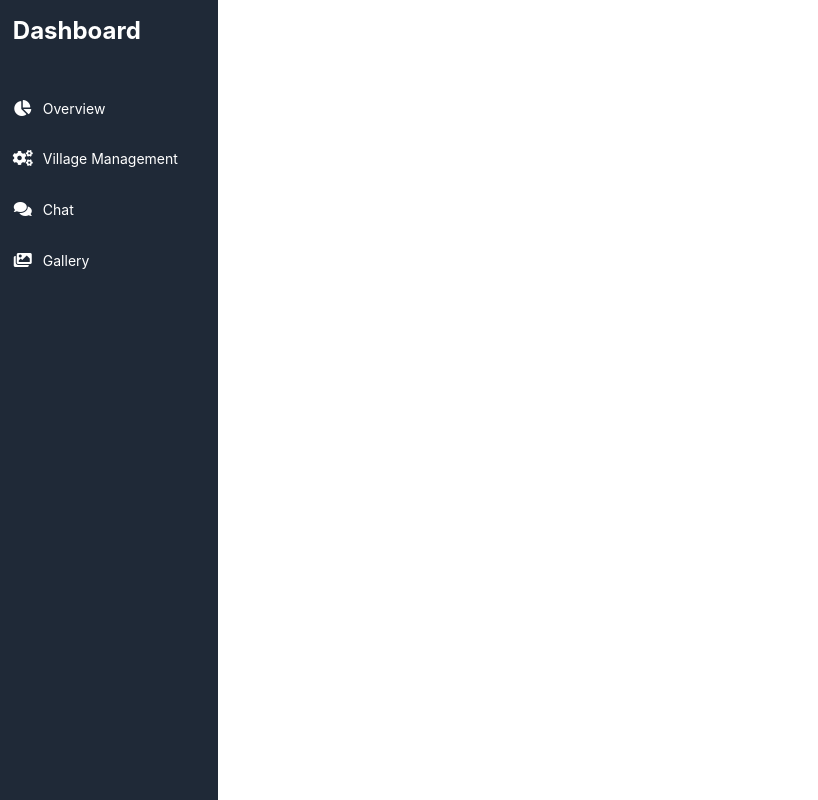
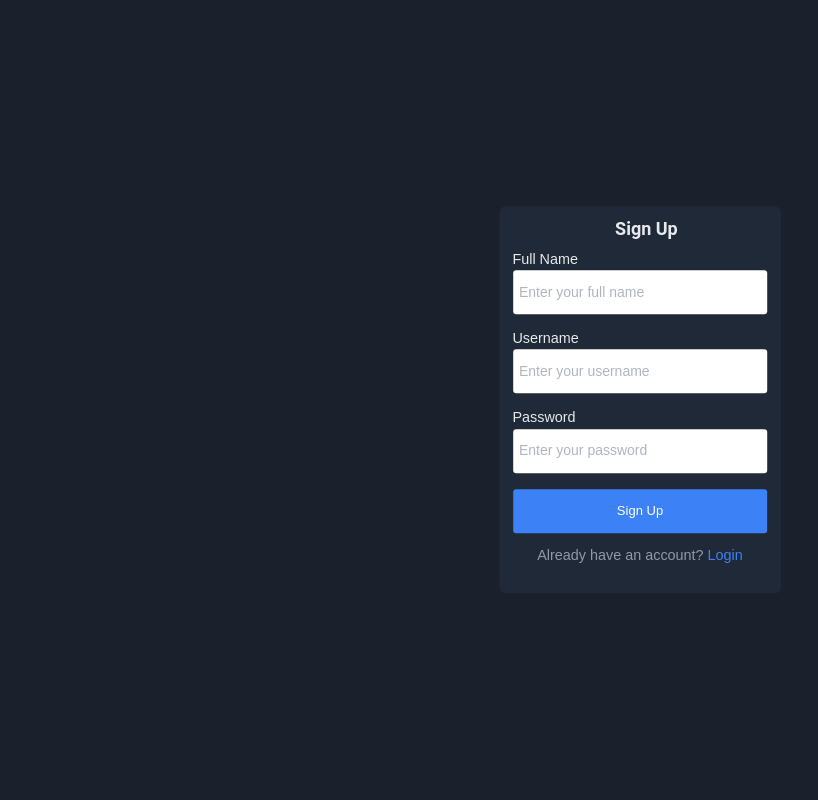
Before and after one commit to Baha-Alawneh/Villages-Management-System, a React (Create React App) app: page /signup in a window 1280 px wide. Shown: the whole page, without its empty margins (0-818 px from the left). Built offline with nearby package versions, Linux system fonts and the light colour scheme.

Commit message:
feat:finish login and signup

```diff
--- a/src/App.js
+++ b/src/App.js
@@ -8,6 +8,8 @@ import Chat from "./pages/chat/chat.js";
 import Dashboard from './pages/dashboard/dashboard.js';
 import { ApolloProvider } from '@apollo/client';
 import client from './lib/apolloClient';
+import SignUp from './pages/signup/signup.js';
+import Login from './pages/login/login.js';
 
 function App() {
   const stats = {
@@ -22,6 +24,8 @@ function App() {
     <Router>
       <Dashboard />
       <Routes>
+        <Route path="/login" element={<Login />} />
+        <Route path="/signup" element={<SignUp />} />
         <Route path="/" element={<Overview />} />
         <Route path="/village-management" element={<VillageManagement />} />
         <Route path="/chat" element={<Chat />} />
--- /dev/null
+++ b/src/grqphql/auth.js
@@ -0,0 +1,15 @@
+import { gql } from '@apollo/client';
+
+export const LOGIN_USER = gql`
+mutation loginUser($input: loginInput!) {
+  login(input: $input) {
+    token
+  }
+}
+`;
+
+export const SIGNUP_USER = gql`
+  mutation signup($input: SignupInput!) {
+    signup(input: $input)
+  }
+`;
--- /dev/null
+++ b/src/pages/login/login.js
@@ -0,0 +1,78 @@
+import React, { useState } from "react";
+import "../signup/register.css";
+import { Link } from "react-router-dom";
+import { LOGIN_USER } from "../../grqphql/auth";
+import { useMutation } from '@apollo/client';
+const LoginForm = () => {
+    const [username, setUsername] = useState("");
+    const [password, setPassword] = useState("");
+    const [loginUser] = useMutation(LOGIN_USER);
+    const handleLogin = async (e) => {
+        e.preventDefault();
+        if (!username || !password) {
+            alert("Please enter both username and password!");
+            return;
+        }
+        console.log("heelllo33");
+        try {
+            const response = await loginUser({
+                variables: { input: { username: username, password: password } }
+            });
+            console.log("heelllo44");
+            if (response && response.data) {
+                const { token } = response.data.login;
+                console.log("Login successful! Token:", token);
+                alert("Login successful!");
+            }
+        } catch (err) {
+            console.error("Login failed:", err);
+            alert("Invalid credentials!");
+        }
+        setUsername("");
+        setPassword("");
+    };
+
+    return (
+        <div className="outer-container" >
+            <div className="inner-container" >
+                <h1>Login</h1>
+                <div className="username">
+                    <label htmlFor="username">Username</label>
+                    <input
+                        type="text"
+                        id="username"
+                        value={username}
+                        onChange={(e) => setUsername(e.target.value)}
+                        placeholder="Enter your username"
+                    />
+                </div>
+                <div className="password">
+                    <label htmlFor="password">Password</label>
+                    <input
+                        type="password"
+                        id="password"
+                        value={password}
+                        onChange={(e) => setPassword(e.target.value)}
+                        placeholder="Enter your password"
+                    />
+                </div>
+                <div className="button">
+                    <input
+                        type="button"
+                        className="btn"
+                        id="loginBtn"
+                        value="Login"
+                        onClick={handleLogin}
+                    />
+                </div>
+                <p>
+                    Already have an account?{" "}
+                    <Link to="/signup">SignUp</Link>
+                </p>
+            </div>
+        </div>
+    );
+};
+
+
+export default LoginForm;
--- /dev/null
+++ b/src/pages/signup/register.css
@@ -0,0 +1,99 @@
+
+:root{
+    --main-color:#1f2937;
+    --secondary-color:#1a202c;
+    --text-color:#e7e9ed;
+    --prompt-color:#9299a5;
+    --click-color:#3c82f6;
+}
+
+body {
+    margin: 0;
+    font-family: 'Arial', sans-serif;
+}
+*{
+    -webkit-box-sizing: border-box;
+    -moz-box-sizing: border-box;
+    box-sizing: border-box;
+
+}
+
+.outer-container{
+    background-color: var(--secondary-color);
+    height: 100vh;
+    position: relative;
+
+}
+
+.inner-container{
+    position:absolute;
+    top: 50%;
+    left: 50%;
+    transform: translate(-50%, -50%);
+    width: 22%;
+    background-color: var(--main-color);
+    border-radius: 0.5vw;
+}
+.inner-container h1{
+
+    color: var(--text-color);
+    font-family: "Roboto", sans-serif;
+    font-weight: 600;
+    font-style: normal;
+    font-size:large;
+    text-align: center;
+
+}
+
+.inner-container label{
+    color: var(--text-color);
+    display: block;
+    font-size: 0.9rem;
+    margin-bottom: 0.2rem;
+    text-align: left;
+    padding-left: 4.7%;
+}
+
+.inner-container input{
+height: 5.5vh;
+padding: 2%;
+margin-bottom: 2vh;
+width:90%;
+margin-left: 5%;
+border-radius: 3px;
+font-weight: normal;
+outline-offset:0lh;
+border: none;
+outline: none;
+}
+.inner-container input:focus{
+outline: 2px solid var(--click-color);
+}
+.inner-container input::placeholder {
+    color: #9ba3af;
+    font-size: 14px;
+    opacity: 0.8;
+}
+.btn {
+    background-color: #3c82f6;
+    color: white;
+    font-size: 13px;
+}
+
+.btn:hover {
+    background-color: #2962eb;
+    cursor: pointer;
+}
+
+p {
+    color: var(--prompt-color);
+    text-align: center;
+    font-size: 0.9rem;
+    position: relative;
+    bottom: 2vh;
+
+}
+p a {
+    color: var(--click-color);
+    text-decoration: none;
+}
--- /dev/null
+++ b/src/pages/signup/signup.js
@@ -0,0 +1,106 @@
+import React, { useState } from "react";
+import { Link } from "react-router-dom";
+import './register.css'
+import { SIGNUP_USER } from "../../grqphql/auth";
+import { useMutation } from "@apollo/client";
+const SignUp = () => {
+  const [formData, setFormData] = useState({
+    full_name: "",
+    username: "",
+    password: ""
+  });
+
+  const [signup, { data, loading, error }] = useMutation(SIGNUP_USER);
+
+  const handleChange = (e) => {
+    const { name, value } = e.target;
+    setFormData({
+      ...formData,
+      [name]: value
+    });
+  };
+
+  const handleSignUp =async () => {
+    if (!formData.full_name || !formData.username || !formData.password) {
+        alert("All fields (full_name, username, password) are required.");
+        return;
+      }
+    try{
+        const response = await signup({
+            variables: {
+              input: {
+                full_name: formData.full_name,
+                username: formData.username,
+                password: formData.password,
+              },
+            },
+          });
+
+        console.log("Sign Up Response:", response);
+        if (response && response.data) {
+            console.log("signup successful! ", response.data);
+            alert("User registered successfully");
+        setFormData({ full_name: "", username: "", password: "" });
+          }
+      } catch(err) {
+        console.error("sign failed:", err);
+    }
+    console.log("Sign Up Data:", formData);
+  };
+
+  return (
+    <div className="outer-container">
+      <div className="inner-container">
+        <h1>Sign Up</h1>
+        <label htmlFor="full_name">Full Name</label>
+        <input
+  type="text"
+  id="full_name"
+  name="full_name"
+  value={formData.full_name}
+  onChange={handleChange}
+  required
+  placeholder="Enter your full name"
+/>
+
+
+        <label htmlFor="username">Username</label>
+        <input
+          type="text"
+          id="username"
+          name="username"
+          value={formData.username}
+          onChange={handleChange}
+          required
+          placeholder="Enter your username"
+        />
+
+        <label htmlFor="password">Password</label>
+        <input
+          type="password"
+          id="password"
+          name="password"
+          value={formData.password}
+          onChange={handleChange}
+          required
+          placeholder="Enter your password"
+        />
+
+        <input
+          type="button"
+          className="btn"
+          id="signup"
+          value="Sign Up"
+          onClick={handleSignUp}
+        />
+        {error && <p>Error: {error.message}</p>}
+         <p>
+          Already have an account?{" "}
+          <Link to="/login">Login</Link>
+        </p>
+      </div>
+    </div>
+  );
+};
+
+export default SignUp;
```
